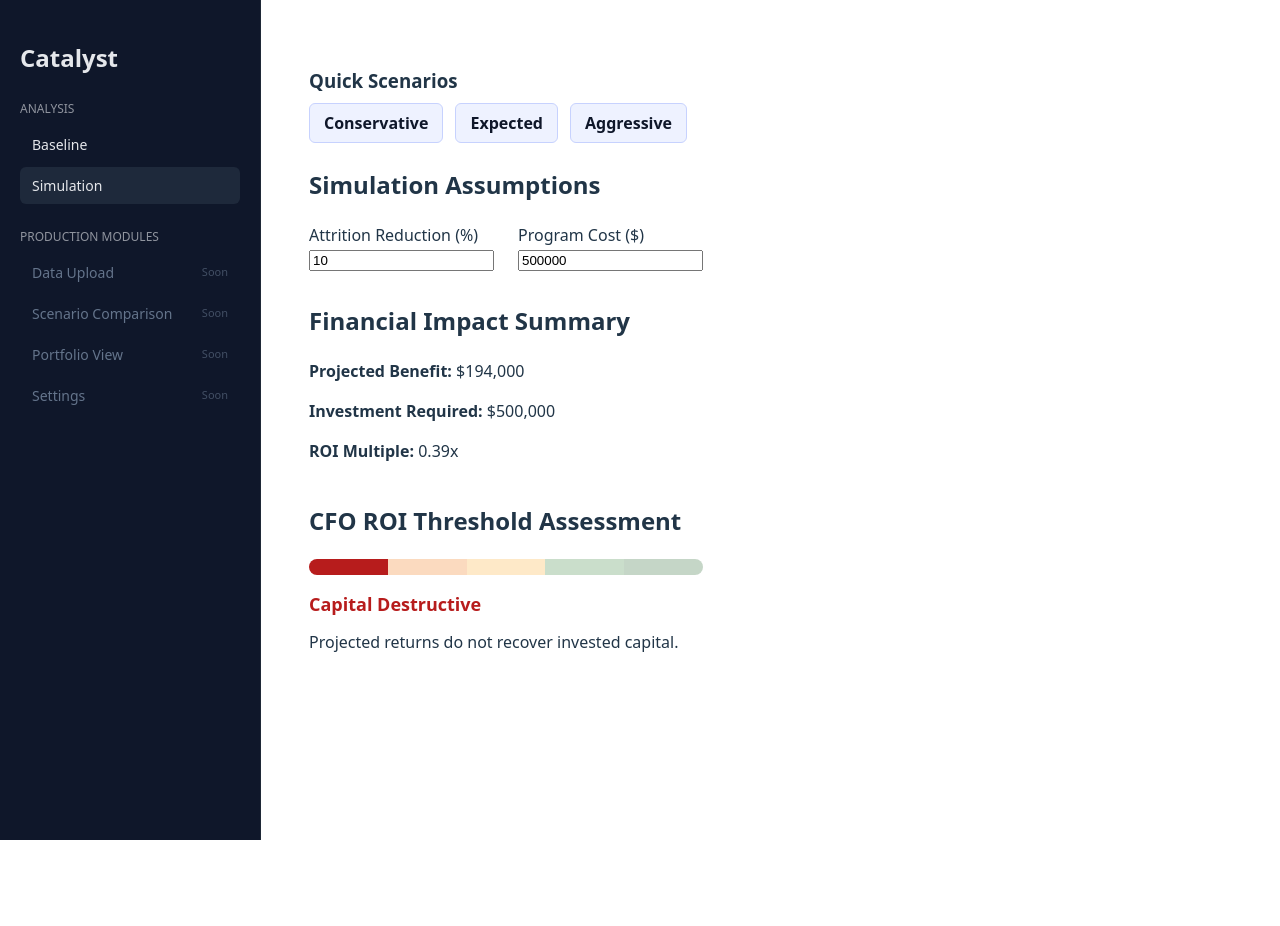
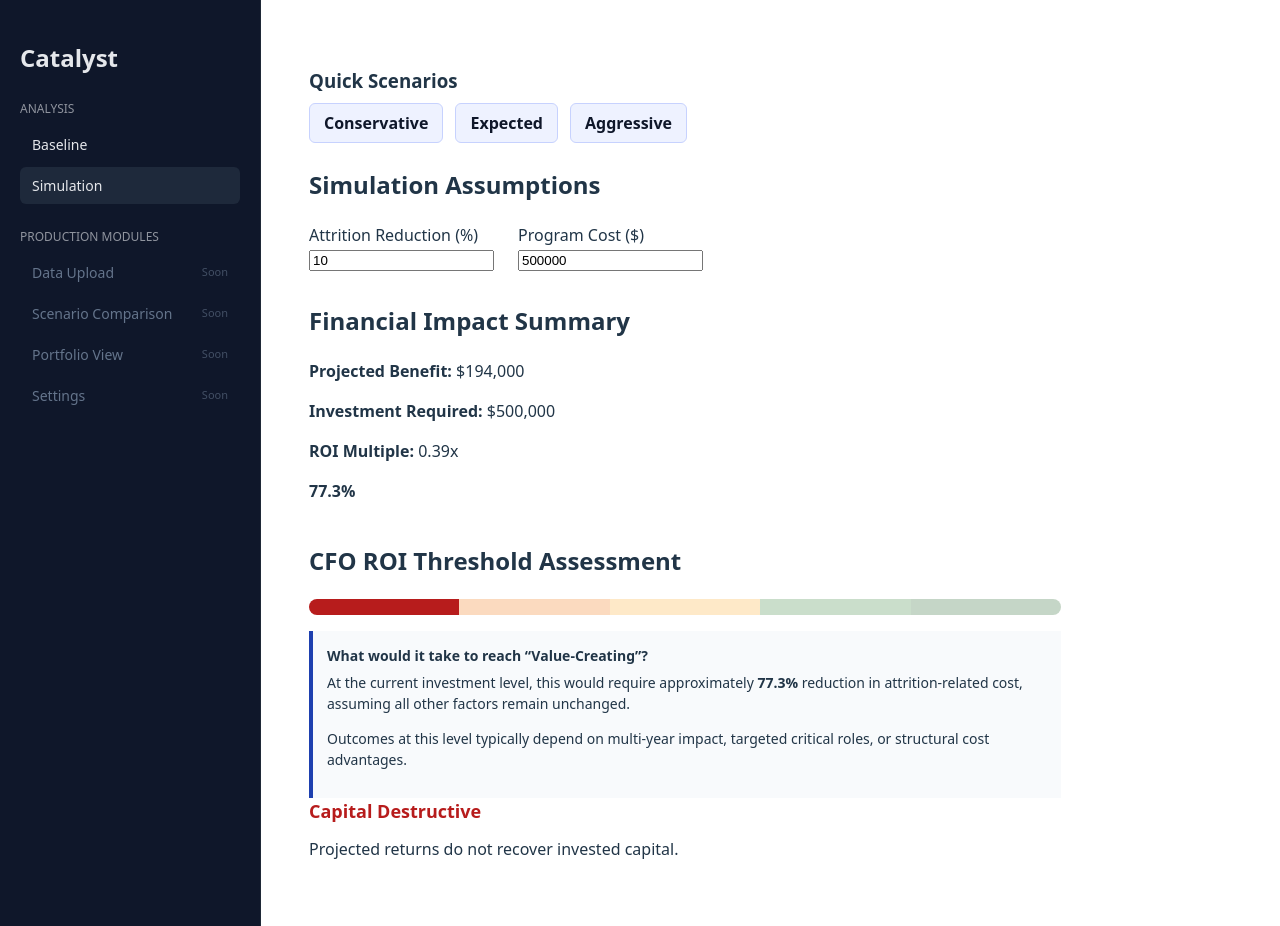
Before and after one commit to prasadbng-art/the-catalyst, a React (Vite) app in the folder catalyst_v1/catalyst-api/catalyst-ui/: page /simulate in a window 1280 px wide. Before the commit the page ends 840 px from the top, so only its background shows below. Built offline with nearby package versions, Linux system fonts and the light colour scheme.

Commit message:
simulation - hints

```diff
--- a/catalyst_v1/catalyst-api/catalyst-ui/src/pages/simulate.tsx
+++ b/catalyst_v1/catalyst-api/catalyst-ui/src/pages/simulate.tsx
@@ -80,6 +80,10 @@ export default function Simulate() {
   const roiMultiple = getROIMultiple(projectedBenefit, programCost);
   const band = getROIBand(roiMultiple);
   const bandColor = getBandColor(band);
+
+  const targetROIMultiple = 3;
+  const requiredBenefitForValueCreating = programCost * targetROIMultiple;
+  const requiredAttritionReduction = (requiredBenefitForValueCreating / baselineAttritionCost) * 100;
 
   /* ---- Button Style Helper ---- */
   const scenarioButtonStyle = (active: boolean): React.CSSProperties => ({
@@ -209,6 +213,8 @@ export default function Simulate() {
         <p><strong>Projected Benefit:</strong> {USD.format(projectedBenefit)}</p>
         <p><strong>Investment Required:</strong> {USD.format(programCost)}</p>
         <p><strong>ROI Multiple:</strong> {roiMultiple.toFixed(2)}x</p>
+        <strong>{requiredAttritionReduction.toFixed(1)}%</strong>
+
       </section>
 
       {/* ===== ROI Bands ===== */}
@@ -246,6 +252,31 @@ export default function Simulate() {
           })}
         </div>
 
+        {band !== "Value-Creating" && (
+          <div
+            style={{
+              marginTop: 16,
+              padding: 14,
+              background: "#f8fafc",
+              borderLeft: "4px solid #1e40af",
+              maxWidth: 720,
+              fontSize: 14,
+              lineHeight: 1.5,
+            }}
+          >
+            <strong>What would it take to reach “Value-Creating”?</strong>
+            <p style={{ marginTop: 6 }}>
+              At the current investment level, this would require approximately{" "}
+              <strong>{requiredAttritionReduction.toFixed(1)}%</strong> reduction
+              in attrition-related cost, assuming all other factors remain unchanged.
+            </p>
+            <p style={{ marginTop: 6 }}>
+              Outcomes at this level typically depend on multi-year impact,
+              targeted critical roles, or structural cost advantages.
+            </p>
+          </div>
+        )}
+
         <div style={{ fontSize: 18, fontWeight: 600, color: bandColor }}>
           {band}
         </div>
```
